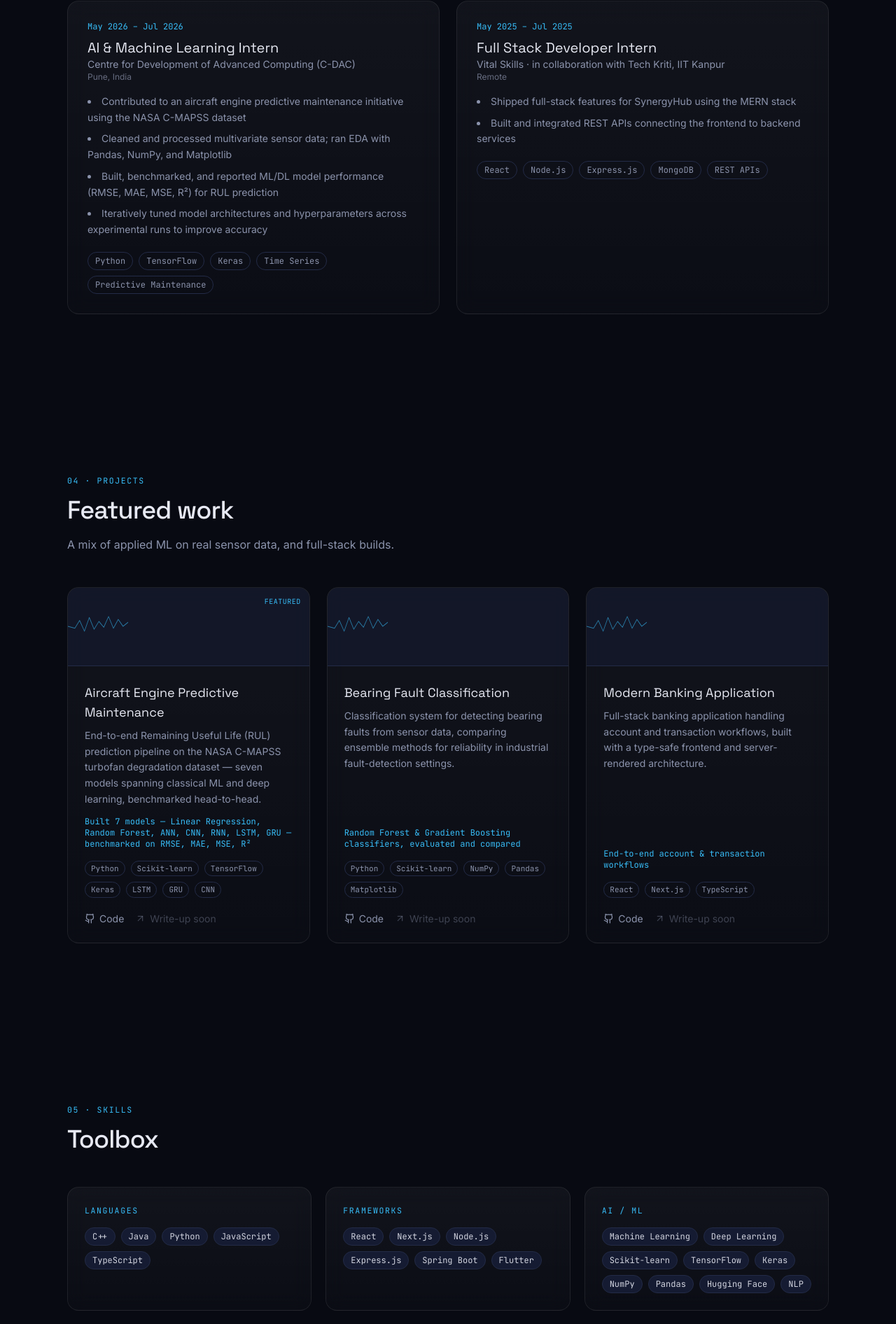
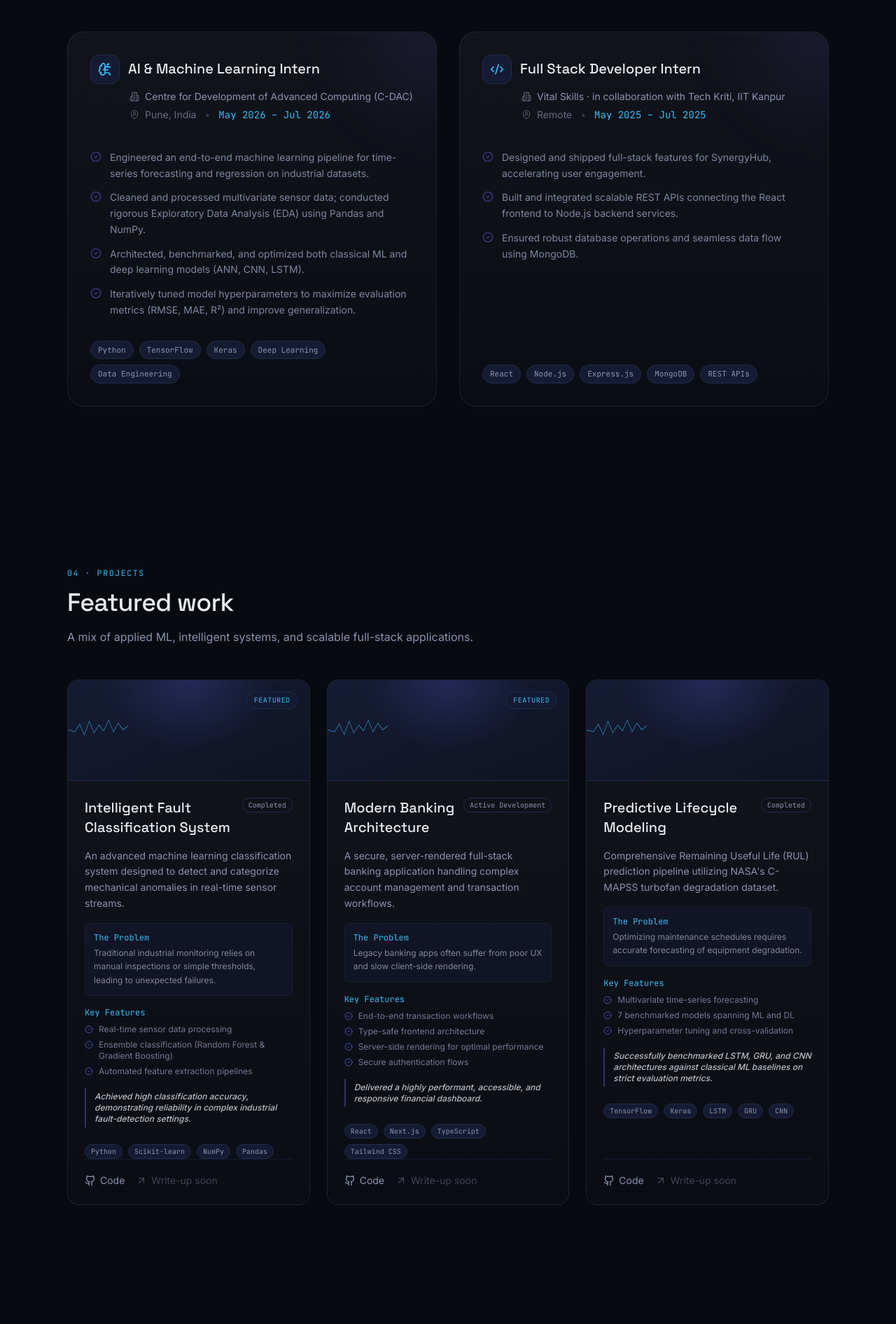
Before and after one commit to spsneh07/Portfolio, a Next.js app: page / in a window 1280 px wide. Shown: the part 2226-4118 px from the top of the page at 70% size. Built offline with nearby package versions, Linux system fonts and the light colour scheme; no server answers.

Commit message:
Final production upgrade and branding overhaul

```diff
--- a/app/layout.tsx
+++ b/app/layout.tsx
@@ -30,14 +30,15 @@ export const metadata: Metadata = {
     template: "%s · Sneh Prasad",
   },
   description:
-    "Portfolio of Sneh Prasad — AI/ML engineer and full-stack developer specializing in predictive maintenance, deep learning, and production-ready web applications.",
+    "Portfolio of Sneh Prasad — AI/ML engineer and full-stack developer specializing in building intelligent, scalable software and robust machine learning pipelines.",
   keywords: [
     "Sneh Prasad",
     "AI/ML Engineer",
     "Full-Stack Developer",
     "Machine Learning",
-    "Predictive Maintenance",
+    "Deep Learning",
     "Next.js Developer",
+    "Software Engineer",
     "SRM Institute",
   ],
   authors: [{ name: "Sneh Prasad", url: SITE_URL }],
@@ -47,7 +48,7 @@ export const metadata: Metadata = {
     url: SITE_URL,
     title: "Sneh Prasad — AI/ML Engineer & Full-Stack Developer",
     description:
-      "AI/ML engineer and full-stack developer specializing in predictive maintenance, deep learning, and production-ready web applications.",
+      "AI/ML engineer and full-stack developer specializing in building intelligent, scalable software and robust machine learning pipelines.",
     siteName: "Sneh Prasad",
     images: [{ url: "/og-image.png", width: 1200, height: 630 }],
   },
@@ -55,11 +56,23 @@ export const metadata: Metadata = {
     card: "summary_large_image",
     title: "Sneh Prasad — AI/ML Engineer & Full-Stack Developer",
     description:
-      "AI/ML engineer and full-stack developer specializing in predictive maintenance, deep learning, and production-ready web applications.",
+      "AI/ML engineer and full-stack developer specializing in building intelligent, scalable software and robust machine learning pipelines.",
     images: ["/og-image.png"],
   },
   robots: { index: true, follow: true },
   icons: { icon: "/favicon.ico" },
+};
+
+const jsonLd = {
+  "@context": "https://schema.org",
+  "@type": "Person",
+  name: "Sneh Prasad",
+  jobTitle: "AI/ML Engineer & Full-Stack Developer",
+  url: SITE_URL,
+  sameAs: [
+    "https://github.com/spsneh07",
+    "https://www.linkedin.com/in/sneh-prasad",
+  ],
 };
 
 export default function RootLayout({
@@ -69,6 +82,12 @@ export default function RootLayout({
 }) {
   return (
     <html lang="en" className={`${display.variable} ${body.variable} ${mono.variable}`}>
+      <head>
+        <script
+          type="application/ld+json"
+          dangerouslySetInnerHTML={{ __html: JSON.stringify(jsonLd) }}
+        />
+      </head>
       <body className="bg-base font-body antialiased">
         <ScrollProgress />
         <Navbar />
--- a/components/Education.tsx
+++ b/components/Education.tsx
@@ -3,6 +3,7 @@
 import { SectionHeading } from "./SectionHeading";
 import { Timeline } from "./Timeline";
 import { education } from "@/lib/data";
+import { GraduationCap } from "lucide-react";
 
 export function Education() {
   return (
@@ -15,6 +16,7 @@ export function Education() {
             title: education.degree,
             subtitle: `${education.school}, ${education.campus}`,
             description: `CGPA: ${education.cgpa} / 10`,
+            icon: GraduationCap,
           },
         ]}
       />
--- a/components/Experience.tsx
+++ b/components/Experience.tsx
@@ -3,6 +3,7 @@
 import { motion } from "framer-motion";
 import { SectionHeading } from "./SectionHeading";
 import { experience } from "@/lib/data";
+import { Briefcase, Building2, MapPin, Code2, BrainCircuit, CheckCircle2 } from "lucide-react";
 
 export function Experience() {
   return (
@@ -10,39 +11,75 @@ export function Experience() {
       <SectionHeading
         eyebrow="03 · Experience"
         title="Where I've worked"
-        description="Time spent on the applied end of ML, and on shipping full-stack features."
+        description="Building intelligent pipelines and shipping full-stack products."
       />
-      <div className="grid md:grid-cols-2 gap-6">
-        {experience.map((e, i) => (
+      <div className="grid lg:grid-cols-2 gap-8">
+        {experience.map((e, i) => {
+          const isAI = e.role.includes("AI") || e.role.includes("Machine");
+          const RoleIcon = isAI ? BrainCircuit : Code2;
+
+          return (
             <motion.div
               key={e.role}
               initial={{ opacity: 0, y: 20 }}
               whileInView={{ opacity: 1, y: 0 }}
               viewport={{ once: true, margin: "-60px" }}
               transition={{ duration: 0.5, delay: i * 0.1 }}
-            className="glass rounded-2xl p-7 flex flex-col"
+              className="glass rounded-3xl p-8 flex flex-col relative overflow-hidden group hover:border-white/10 transition-colors"
             >
-            <span className="text-xs font-mono text-signal">{e.period}</span>
-            <h3 className="mt-2 font-display text-xl text-ink">{e.role}</h3>
-            <p className="text-sm text-muted">{e.org}</p>
-            <p className="text-xs text-muted/70 mb-4">{e.location}</p>
-            <ul className="space-y-2 text-sm text-muted leading-relaxed list-disc list-inside">
-              {e.points.map((p) => (
-                <li key={p}>{p}</li>
+              {/* Decorative background glow */}
+              <div className="absolute -top-24 -right-24 w-48 h-48 bg-indigo/10 blur-[60px] rounded-full group-hover:bg-indigo/20 transition-colors pointer-events-none" />
+
+              <div className="flex items-start justify-between mb-6 relative">
+                <div>
+                  <div className="flex items-center gap-3 mb-2">
+                    <div className="p-2.5 rounded-xl bg-surface-2 border border-border group-hover:border-indigo/30 transition-colors">
+                      <RoleIcon size={20} className="text-signal" />
+                    </div>
+                    <h3 className="font-display text-xl text-ink font-medium leading-tight">
+                      {e.role}
+                    </h3>
+                  </div>
+
+                  <div className="ml-14 flex flex-col gap-1.5 mt-2">
+                    <div className="flex items-center gap-2 text-sm text-muted">
+                      <Building2 size={14} className="text-muted/60" />
+                      <span>{e.org}</span>
+                    </div>
+                    <div className="flex items-center gap-2 text-sm text-muted/70">
+                      <MapPin size={14} className="text-muted/50" />
+                      <span>{e.location}</span>
+                      <span className="text-muted/30 px-1">•</span>
+                      <span className="font-mono text-signal">{e.period}</span>
+                    </div>
+                  </div>
+                </div>
+              </div>
+
+              <div className="mt-4 mb-8">
+                <ul className="space-y-3">
+                  {e.points.map((p, idx) => (
+                    <li key={idx} className="flex items-start gap-3">
+                      <CheckCircle2 size={16} className="text-indigo/50 mt-0.5 shrink-0" />
+                      <span className="text-sm text-muted/90 leading-relaxed">{p}</span>
+                    </li>
                   ))}
                 </ul>
-            <div className="mt-5 flex flex-wrap gap-2">
+              </div>
+
+              <div className="mt-auto flex flex-wrap gap-2">
                 {e.tags.map((t) => (
                   <span
                     key={t}
-                  className="text-xs font-mono px-2.5 py-1 rounded-full border border-border text-muted"
+                    className="text-[11px] font-mono px-2.5 py-1 rounded-full bg-surface-2 border border-border text-muted"
                   >
                     {t}
                   </span>
                 ))}
               </div>
             </motion.div>
-        ))}
+          );
+        })}
       </div>
     </section>
   );
--- a/components/ProjectCard.tsx
+++ b/components/ProjectCard.tsx
@@ -1,26 +1,34 @@
 "use client";
 
 import { motion } from "framer-motion";
-import { Github, ExternalLink, ArrowUpRight } from "lucide-react";
+import { Github, ExternalLink, ArrowUpRight, CheckCircle2 } from "lucide-react";
 import { SignalLine } from "./SignalLine";
 
 export function ProjectCard({
   title,
   description,
+  problemSolved,
+  features,
+  outcome,
   tech,
-  highlight,
   github,
   demo,
   featured,
+  status,
+  image,
   index,
 }: {
   title: string;
   description: string;
+  problemSolved?: string;
+  features?: string[];
+  outcome?: string;
   tech: string[];
-  highlight?: string;
   github?: string;
   demo?: string;
   featured?: boolean;
+  status?: string;
+  image?: string;
   index: number;
 }) {
   return (
@@ -30,46 +38,82 @@ export function ProjectCard({
       viewport={{ once: true, margin: "-60px" }}
       transition={{ duration: 0.5, delay: index * 0.08 }}
       whileHover={{ y: -4 }}
-      className="glass rounded-2xl overflow-hidden flex flex-col group"
+      className="glass rounded-2xl overflow-hidden flex flex-col group border border-border hover:border-white/20 transition-all duration-300"
     >
-      <div className="h-28 relative flex items-center justify-center bg-surface-2/60 border-b border-border overflow-hidden">
+      <div className="h-36 relative flex items-center justify-center bg-gradient-to-br from-surface-2 to-surface border-b border-border overflow-hidden">
+        {/* Stylized placeholder gradient if no real image */}
+        <div className="absolute inset-0 opacity-20 group-hover:opacity-40 transition-opacity bg-[radial-gradient(ellipse_at_top,_var(--tw-gradient-stops))] from-indigo-500 via-transparent to-transparent" />
+
         <SignalLine className="w-[110%] h-14 opacity-60 group-hover:opacity-100 transition-opacity" animate={false} />
+
         {featured && (
-          <span className="absolute top-3 right-3 text-[10px] font-mono uppercase tracking-wider text-signal">
+          <span className="absolute top-4 right-4 text-[10px] font-mono uppercase tracking-wider text-signal bg-surface-2/80 backdrop-blur-sm px-2.5 py-1 rounded-full border border-border">
             Featured
           </span>
         )}
       </div>
 
       <div className="p-6 flex flex-col flex-1">
-        <h3 className="font-display text-lg text-ink">{title}</h3>
-        <p className="mt-2 text-sm text-muted leading-relaxed flex-1">
+        <div className="flex justify-between items-start mb-2">
+          <h3 className="font-display text-xl text-ink font-medium">{title}</h3>
+          {status && (
+            <span className="text-[10px] font-mono text-muted px-2 py-0.5 rounded-full border border-border whitespace-nowrap">
+              {status}
+            </span>
+          )}
+        </div>
+
+        <p className="mt-2 text-sm text-muted leading-relaxed">
           {description}
         </p>
-        {highlight && (
-          <p className="mt-3 text-xs text-signal font-mono">{highlight}</p>
+
+        {problemSolved && (
+          <div className="mt-4 p-3 rounded-lg bg-surface-2/50 border border-border/50">
+            <span className="text-xs font-mono text-signal mb-1 block">The Problem</span>
+            <p className="text-xs text-muted/90 leading-relaxed">{problemSolved}</p>
+          </div>
         )}
 
-        <div className="mt-4 flex flex-wrap gap-2">
+        {features && features.length > 0 && (
+          <div className="mt-4">
+             <span className="text-xs font-mono text-signal mb-2 block">Key Features</span>
+             <ul className="space-y-1.5">
+               {features.map((f, i) => (
+                 <li key={i} className="text-xs text-muted/80 flex items-start gap-2">
+                   <CheckCircle2 size={12} className="text-indigo/70 mt-0.5 shrink-0" />
+                   <span>{f}</span>
+                 </li>
+               ))}
+             </ul>
+          </div>
+        )}
+
+        {outcome && (
+          <p className="mt-4 text-xs font-medium text-ink/80 italic border-l-2 border-indigo/40 pl-3 py-1">
+            {outcome}
+          </p>
+        )}
+
+        <div className="mt-6 flex flex-wrap gap-2">
           {tech.map((t) => (
             <span
               key={t}
-              className="text-[11px] font-mono px-2 py-0.5 rounded-full border border-border text-muted"
+              className="text-[10px] font-mono px-2 py-0.5 rounded-full bg-surface-2 border border-border text-muted"
             >
               {t}
             </span>
           ))}
         </div>
 
-        <div className="mt-5 flex items-center gap-4 text-sm">
+        <div className="mt-6 pt-5 border-t border-border/50 flex items-center gap-4 text-sm mt-auto">
           {github && (
             <a
               href={github}
               target="_blank"
               rel="noopener noreferrer"
-              className="inline-flex items-center gap-1.5 text-muted hover:text-ink transition-colors"
+              className="inline-flex items-center gap-1.5 text-muted hover:text-ink transition-colors group/link"
             >
-              <Github size={15} /> Code
+              <Github size={16} className="group-hover/link:text-signal transition-colors" /> Code
             </a>
           )}
           {demo ? (
@@ -77,13 +121,13 @@ export function ProjectCard({
               href={demo}
               target="_blank"
               rel="noopener noreferrer"
-              className="inline-flex items-center gap-1.5 text-muted hover:text-ink transition-colors"
+              className="inline-flex items-center gap-1.5 text-muted hover:text-ink transition-colors group/link"
             >
-              <ExternalLink size={15} /> Live Demo
+              <ExternalLink size={16} className="group-hover/link:text-signal transition-colors" /> Live Demo
             </a>
           ) : (
             <span className="inline-flex items-center gap-1.5 text-muted/40 cursor-default">
-              <ArrowUpRight size={15} /> Write-up soon
+              <ArrowUpRight size={16} /> Write-up soon
             </span>
           )}
         </div>
--- a/components/Projects.tsx
+++ b/components/Projects.tsx
@@ -10,7 +10,7 @@ export function Projects() {
       <SectionHeading
         eyebrow="04 · Projects"
         title="Featured work"
-        description="A mix of applied ML on real sensor data, and full-stack builds."
+        description="A mix of applied ML, intelligent systems, and scalable full-stack applications."
       />
       <div className="grid sm:grid-cols-2 lg:grid-cols-3 gap-6">
         {projects.map((p, i) => (
--- a/components/Skills.tsx
+++ b/components/Skills.tsx
@@ -2,36 +2,67 @@
 
 import { motion } from "framer-motion";
 import { SectionHeading } from "./SectionHeading";
-import { skills } from "@/lib/data";
+import { skillsData } from "@/lib/data";
+import {
+  Code2,
+  BrainCircuit,
+  Database,
+  Globe,
+  Cloud,
+  Wrench,
+  LucideIcon
+} from "lucide-react";
+
+const iconMap: Record<string, LucideIcon> = {
+  Code2,
+  BrainCircuit,
+  Database,
+  Globe,
+  Cloud,
+  Wrench
+};
 
 export function Skills() {
-  const categories = Object.entries(skills);
   return (
     <section id="skills" className="mx-auto max-w-6xl px-6 sm:px-8 py-28">
-      <SectionHeading eyebrow="05 · Skills" title="Toolbox" />
-      <div className="grid sm:grid-cols-2 lg:grid-cols-3 gap-5">
-        {categories.map(([category, items], i) => (
+      <SectionHeading eyebrow="05 · Expertise" title="Technical Arsenal" />
+      <div className="grid md:grid-cols-2 lg:grid-cols-3 gap-6">
+        {skillsData.map((category, i) => {
+          const Icon = iconMap[category.iconName];
+          return (
             <motion.div
-            key={category}
+              key={category.category}
               initial={{ opacity: 0, y: 20 }}
               whileInView={{ opacity: 1, y: 0 }}
               viewport={{ once: true, margin: "-60px" }}
-            transition={{ duration: 0.45, delay: i * 0.06 }}
-            className="glass rounded-2xl p-6"
+              transition={{ duration: 0.45, delay: i * 0.08 }}
+              className="glass rounded-2xl p-6 group hover:border-white/10 transition-colors"
             >
-            <p className="eyebrow mb-4">{category}</p>
+              <div className="flex items-center gap-3 mb-5">
+                <div className="p-2 rounded-xl bg-surface-2 border border-border group-hover:border-indigo/30 transition-colors">
+                  {Icon && <Icon size={18} className="text-signal" />}
+                </div>
+                <h3 className="font-display text-lg text-ink">
+                  {category.category}
+                </h3>
+              </div>
               <div className="flex flex-wrap gap-2">
-              {items.map((s) => (
-                <span
+                {category.items.map((s, j) => (
+                  <motion.span
                     key={s}
-                  className="text-xs font-mono px-2.5 py-1 rounded-full bg-surface-2 border border-border text-ink/90 hover:border-indigo-bright/60 hover:text-ink transition-colors"
+                    initial={{ opacity: 0, scale: 0.9 }}
+                    whileInView={{ opacity: 1, scale: 1 }}
+                    viewport={{ once: true }}
+                    transition={{ duration: 0.3, delay: i * 0.08 + j * 0.03 }}
+                    className="text-xs font-mono px-3 py-1.5 rounded-full bg-surface-2 border border-border text-muted hover:border-indigo-bright/60 hover:text-ink transition-all cursor-default"
                   >
                     {s}
-                </span>
+                  </motion.span>
                 ))}
               </div>
             </motion.div>
-        ))}
+          );
+        })}
       </div>
     </section>
   );
--- a/lib/data.ts
+++ b/lib/data.ts
@@ -27,12 +27,12 @@ export const experience = [
     location: "Pune, India",
     period: "May 2026 – Jul 2026",
     points: [
-      "Contributed to an aircraft engine predictive maintenance initiative using the NASA C-MAPSS dataset",
-      "Cleaned and processed multivariate sensor data; ran EDA with Pandas, NumPy, and Matplotlib",
-      "Built, benchmarked, and reported ML/DL model performance (RMSE, MAE, MSE, R²) for RUL prediction",
-      "Iteratively tuned model architectures and hyperparameters across experimental runs to improve accuracy",
+      "Engineered an end-to-end machine learning pipeline for time-series forecasting and regression on industrial datasets.",
+      "Cleaned and processed multivariate sensor data; conducted rigorous Exploratory Data Analysis (EDA) using Pandas and NumPy.",
+      "Architected, benchmarked, and optimized both classical ML and deep learning models (ANN, CNN, LSTM).",
+      "Iteratively tuned model hyperparameters to maximize evaluation metrics (RMSE, MAE, R²) and improve generalization.",
     ],
-    tags: ["Python", "TensorFlow", "Keras", "Time Series", "Predictive Maintenance"],
+    tags: ["Python", "TensorFlow", "Keras", "Deep Learning", "Data Engineering"],
   },
   {
     role: "Full Stack Developer Intern",
@@ -40,8 +40,9 @@ export const experience = [
     location: "Remote",
     period: "May 2025 – Jul 2025",
     points: [
-      "Shipped full-stack features for SynergyHub using the MERN stack",
-      "Built and integrated REST APIs connecting the frontend to backend services",
+      "Designed and shipped full-stack features for SynergyHub, accelerating user engagement.",
+      "Built and integrated scalable REST APIs connecting the React frontend to Node.js backend services.",
+      "Ensured robust database operations and seamless data flow using MongoDB.",
     ],
     tags: ["React", "Node.js", "Express.js", "MongoDB", "REST APIs"],
   },
@@ -49,56 +50,91 @@ export const experience = [
 
 export const projects = [
   {
-    title: "Aircraft Engine Predictive Maintenance",
-    description:
-      "End-to-end Remaining Useful Life (RUL) prediction pipeline on the NASA C-MAPSS turbofan degradation dataset — seven models spanning classical ML and deep learning, benchmarked head-to-head.",
-    tech: ["Python", "Scikit-learn", "TensorFlow", "Keras", "LSTM", "GRU", "CNN"],
-    highlight:
-      "Built 7 models — Linear Regression, Random Forest, ANN, CNN, RNN, LSTM, GRU — benchmarked on RMSE, MAE, MSE, R²",
+    title: "Intelligent Fault Classification System",
+    description: "An advanced machine learning classification system designed to detect and categorize mechanical anomalies in real-time sensor streams.",
+    problemSolved: "Traditional industrial monitoring relies on manual inspections or simple thresholds, leading to unexpected failures.",
+    features: [
+      "Real-time sensor data processing",
+      "Ensemble classification (Random Forest & Gradient Boosting)",
+      "Automated feature extraction pipelines"
+    ],
+    outcome: "Achieved high classification accuracy, demonstrating reliability in complex industrial fault-detection settings.",
+    tech: ["Python", "Scikit-learn", "NumPy", "Pandas"],
     github: "https://github.com/spsneh07",
     demo: "",
     featured: true,
+    status: "Completed",
+    image: "gradient-1", // Placeholder for dynamic UI gradients
   },
   {
-    title: "Bearing Fault Classification",
-    description:
-      "Classification system for detecting bearing faults from sensor data, comparing ensemble methods for reliability in industrial fault-detection settings.",
-    tech: ["Python", "Scikit-learn", "NumPy", "Pandas", "Matplotlib"],
-    highlight: "Random Forest & Gradient Boosting classifiers, evaluated and compared",
+    title: "Modern Banking Architecture",
+    description: "A secure, server-rendered full-stack banking application handling complex account management and transaction workflows.",
+    problemSolved: "Legacy banking apps often suffer from poor UX and slow client-side rendering.",
+    features: [
+      "End-to-end transaction workflows",
+      "Type-safe frontend architecture",
+      "Server-side rendering for optimal performance",
+      "Secure authentication flows"
+    ],
+    outcome: "Delivered a highly performant, accessible, and responsive financial dashboard.",
+    tech: ["React", "Next.js", "TypeScript", "Tailwind CSS"],
+    github: "https://github.com/spsneh07",
+    demo: "",
+    featured: true,
+    status: "Active Development",
+    image: "gradient-2",
+  },
+  {
+    title: "Predictive Lifecycle Modeling",
+    description: "Comprehensive Remaining Useful Life (RUL) prediction pipeline utilizing NASA's C-MAPSS turbofan degradation dataset.",
+    problemSolved: "Optimizing maintenance schedules requires accurate forecasting of equipment degradation.",
+    features: [
+      "Multivariate time-series forecasting",
+      "7 benchmarked models spanning ML and DL",
+      "Hyperparameter tuning and cross-validation"
+    ],
+    outcome: "Successfully benchmarked LSTM, GRU, and CNN architectures against classical ML baselines on strict evaluation metrics.",
+    tech: ["TensorFlow", "Keras", "LSTM", "GRU", "CNN"],
     github: "https://github.com/spsneh07",
     demo: "",
     featured: false,
-  },
-  {
-    title: "Modern Banking Application",
-    description:
-      "Full-stack banking application handling account and transaction workflows, built with a type-safe frontend and server-rendered architecture.",
-    tech: ["React", "Next.js", "TypeScript"],
-    highlight: "End-to-end account & transaction workflows",
-    github: "https://github.com/spsneh07",
-    demo: "",
-    featured: false,
+    status: "Completed",
+    image: "gradient-3",
   },
 ];
 
-export const skills = {
-  Languages: ["C++", "Java", "Python", "JavaScript", "TypeScript"],
-  Frameworks: ["React", "Next.js", "Node.js", "Express.js", "Spring Boot", "Flutter"],
-  "AI / ML": [
-    "Machine Learning",
-    "Deep Learning",
-    "Scikit-learn",
-    "TensorFlow",
-    "Keras",
-    "NumPy",
-    "Pandas",
-    "Hugging Face",
-    "NLP",
-  ],
-  "Databases & Cloud": ["MySQL", "MongoDB", "Firebase", "Microsoft Azure"],
-  Tools: ["Git", "GitHub", "Postman", "VS Code", "Jupyter Notebook"],
-  "Core CS": ["DSA", "OOP", "DBMS", "Operating Systems", "REST APIs"],
-};
+export const skillsData = [
+  {
+    category: "Programming",
+    iconName: "Code2",
+    items: ["C++", "Java", "Python", "JavaScript", "TypeScript"],
+  },
+  {
+    category: "AI & Machine Learning",
+    iconName: "BrainCircuit",
+    items: ["Deep Learning", "TensorFlow", "Keras", "Scikit-learn", "NLP", "Hugging Face"],
+  },
+  {
+    category: "Data Science",
+    iconName: "Database",
+    items: ["Pandas", "NumPy", "Matplotlib", "Time Series Analysis", "Data Engineering"],
+  },
+  {
+    category: "Web Development",
+    iconName: "Globe",
+    items: ["React", "Next.js", "Node.js", "Express.js", "Spring Boot", "Tailwind CSS"],
+  },
+  {
+    category: "Cloud & Infrastructure",
+    iconName: "Cloud",
+    items: ["MySQL", "MongoDB", "Firebase", "Microsoft Azure"],
+  },
+  {
+    category: "Core & Tools",
+    iconName: "Wrench",
+    items: ["Git/GitHub", "REST APIs", "DSA", "System Design", "VS Code"],
+  }
+];
 
 export const certifications = [
   {
```
Also changed, not shown: components/Timeline.tsx (+16 -7 lines), 1 other file (tests, documents, lock files or other folders). Lines whose indentation alone changed are shown as unchanged.
